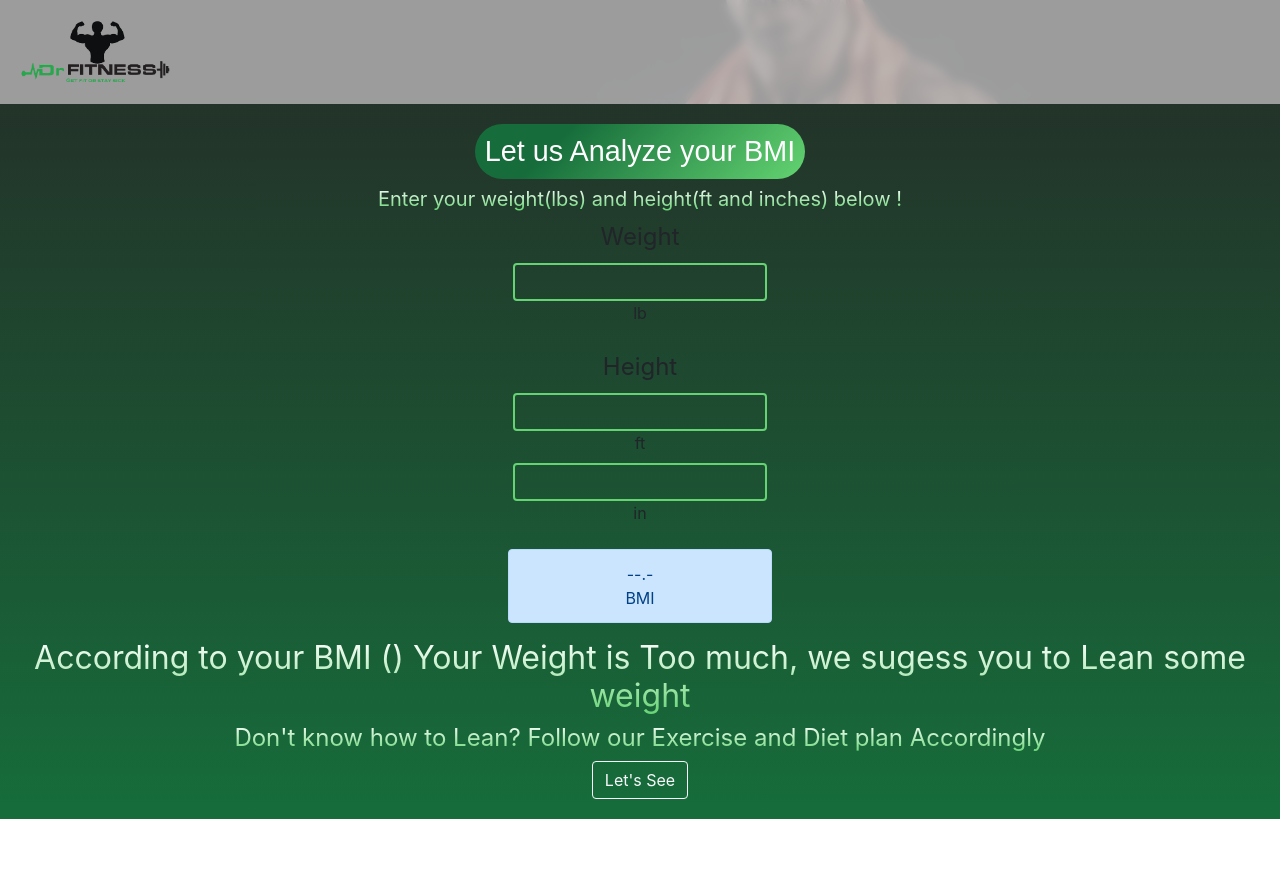
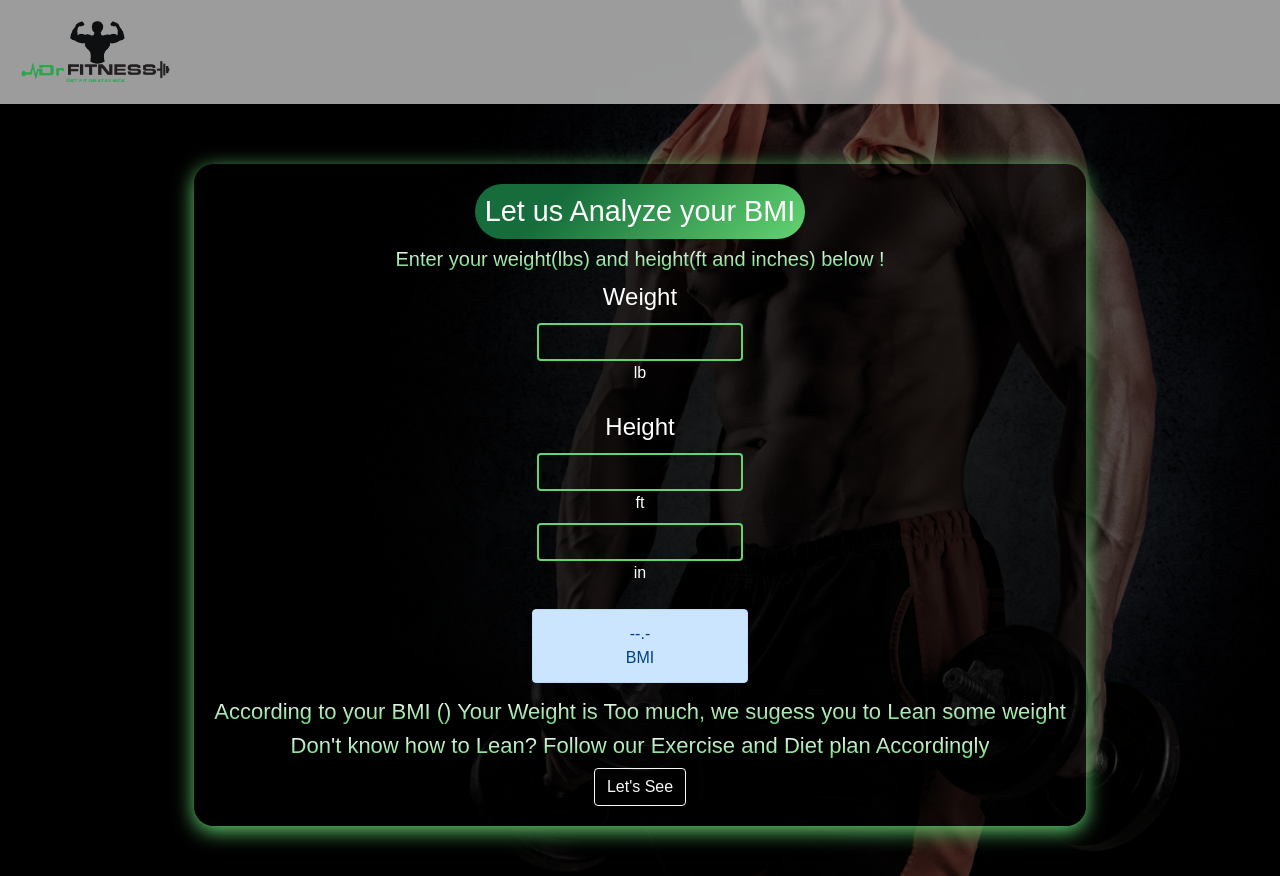
Before and after one commit to DrFitness2018/Drfitness, a React (Create React App) app: page /BMJS in a window 1280 px wide. Before the commit the page ends 819 px from the top, so only its background shows below. Built offline with nearby package versions, Linux system fonts and the light colour scheme.

Commit message:
5th push

```diff
--- a/src/App.css
+++ b/src/App.css
@@ -214,8 +214,10 @@
   background: -webkit-linear-gradient(#28313b, #485461); */
   /* background-image: url(${imgs}); */
   background-image: url('./Images/Chor.jpg');
-  background-Size: 100% 100%;
+  background-Size: cover;
   object-fit:contain;
   background-repeat:no-repeat;
+  background-position: center;
+
 /* background-image: linear-gradient(315deg, #485461 0%, #28313b 74%); */
 }
--- a/src/Components/Splash.js
+++ b/src/Components/Splash.js
@@ -12,13 +12,13 @@ class Splash extends React.Component {
   };
   render() {
     return (
-      <div
+      <div style={{height: "100vh", margin: "0%"}}>
+        <div
         style={{
           display: "flex",
           flexDirection: "column",
-          padding: "10px",
           alignItems: "center",
-          height: 532,
+          paddingTop:"30px",
           // backgroundColor: "#166d3b",
           // backgroundColor: "red",
           // backgroundImage: "linear-gradient(147deg, #166d3b 0%, #000000 74%)",
@@ -51,7 +51,7 @@ class Splash extends React.Component {
             // backdropFilter: "blur(5px)",
             boxShadow:'0px 5px 20px  #63d471',
             // color:'#212121'
-            color:'#ffff'
+            color:'#ffff',
           }}
         >
           <h1>
@@ -121,6 +121,7 @@ class Splash extends React.Component {
           </div>
         </div>
       </div>
+      </div>
     );
   }
 }
--- a/src/Components/User/bmjs.js
+++ b/src/Components/User/bmjs.js
@@ -97,19 +97,57 @@ class BMApp extends React.Component {
 
     return (
       <div
-        // className="container"
         style={{
+          display: "flex",
+          flexDirection: "column",
+          padding: "10px",
+          alignItems: "center",
+          height: 'fit-content',
+          // backgroundColor: "#166d3b",
+          // backgroundColor: "red",
+          // backgroundImage: "linear-gradient(147deg, #166d3b 0%, #000000 74%)",
+          // backgroundImage: `url(${imgs})`,
+          // backgroundSize:'1600px 600px',
+          // backgroundRepeat:'no-repeat',
+          // background: "-webkit-linear-gradient(#233329, #166d3b)",
+          // background: {imgs},
+          fontFamily: "fantasy",
+          color: "white",
+          textAlign: "center",
+          paddingBottom: '50px'
+          //backgroundImage:
+        }} //className="main"
+      >
+        <div
+          style={{
+            // backgroundColor: "grey",
+            //  justifyContent:'center',
+            width: "fit-content",
+            padding: 40,
+            marginTop: 50,
+            // border: "1px solid black",
+            borderRadius: "20px ",
+            // opacity:'50%'
+            backgroundColor: "rgba(0, 0, 0, 0.61)",
+            // backgroundColor: "rgba(102, 187, 106, 0.61)",
+            // backgroundColor: "rgba(238, 238, 238, 0.61)",
+            // backgroundColor: "rgba(67, 160, 71, 0.61)",
+            // backdropFilter: "blur(5px)",
+            boxShadow:'0px 5px 20px  #63d471',
+            // color:'#212121'
+            color:'#ffff',
             display: "flex",
               justifyContent: "center",
               alignItems: "center",
               padding: "20px",
               flexDirection: "column",
-          backgroundColor: "transparent",
+              //backgroundColor: "transparent",
               // backgroundColor:'red'
-          background: "-webkit-linear-gradient(#233329, #166d3b)",
-          textAlign: "center",
+              //background: "-webkit-linear-gradient(#233329, #166d3b)",
+              textAlign: "center"
           }}
         >
+
             <div className="row">
               <div
                 className="col-xs-12"
@@ -247,7 +285,10 @@ class BMApp extends React.Component {
             </div>
             <Weight bmi={bmi} label={results.label} fnc={this.gotoSelect} />
             {/* <Button variant="outline-light" onClick={this.gotoSelect}  >Let's See</Button> */}
+
         </div>
+      </div>
+
     );
   }
 }
@@ -382,6 +423,7 @@ function Weight(props) {
             background: "-webkit-linear-gradient(#ffff  , #63d471)",
             WebkitBackgroundClip: "text",
             WebkitTextFillColor: "transparent",
+            fontSize: "22px",
           }}
         >
           According to your BMI ({props.bmi}) Your Weight is Too much, we sugess
@@ -394,6 +436,7 @@ function Weight(props) {
             background: "-webkit-linear-gradient(#ffff, #63d471)",
             WebkitBackgroundClip: "text",
             WebkitTextFillColor: "transparent",
+            fontSize: "22px",
           }}
         >
           Don't know how to Lean? Follow our Exercise and Diet plan Accordingly
--- a/src/Components/User/userDashboard.js
+++ b/src/Components/User/userDashboard.js
@@ -8,7 +8,7 @@ import { makeStyles } from "@material-ui/core/styles";
 const useStyles = makeStyles((theme) => ({
   root: {
     flexGrow: 1,
-    backgroundColor: theme.palette.background.paper,
+    //backgroundColor: theme.palette.background.paper,
     color: "black",
   },
 }));
@@ -17,7 +17,7 @@ function UserDash() {
   const classes = useStyles();
 
     return (
-      <div className={classes.root} style={{backgroundColor:'#121212',color:'white'}}>
+      <div className={classes.root} style={{color:'white'}}>
         {/* <Drawer /> */}
         <BMJS />
         {/* <UAppRouter /> */}
--- a/src/Components/header.js
+++ b/src/Components/header.js
@@ -5,7 +5,7 @@ import logo from "../Images/logoMuqqa.png";
 
 function App() {
   return (
-    <div >
+    <div style={{margin:"0%"}}>
       <div className="App-header" style={{
                 // backgroundColor: "rgba(28, 59, 23, 0.61)",
                 // backgroundColor: "rgba(144, 202, 249, 0.61)",
--- a/src/Components/userLogin.js
+++ b/src/Components/userLogin.js
@@ -17,7 +17,7 @@ class UserL extends React.Component {
       <div
         className="formssP"
         style={{
-          background: "-webkit-linear-gradient(#233329, #166d3b)",
+          //background: "-webkit-linear-gradient(#233329, #166d3b)",
         }}
       >
         <div className="formss">
```
Also changed, not shown: 1 other file (tests, documents, lock files or other folders). Lines whose indentation alone changed are shown as unchanged.
